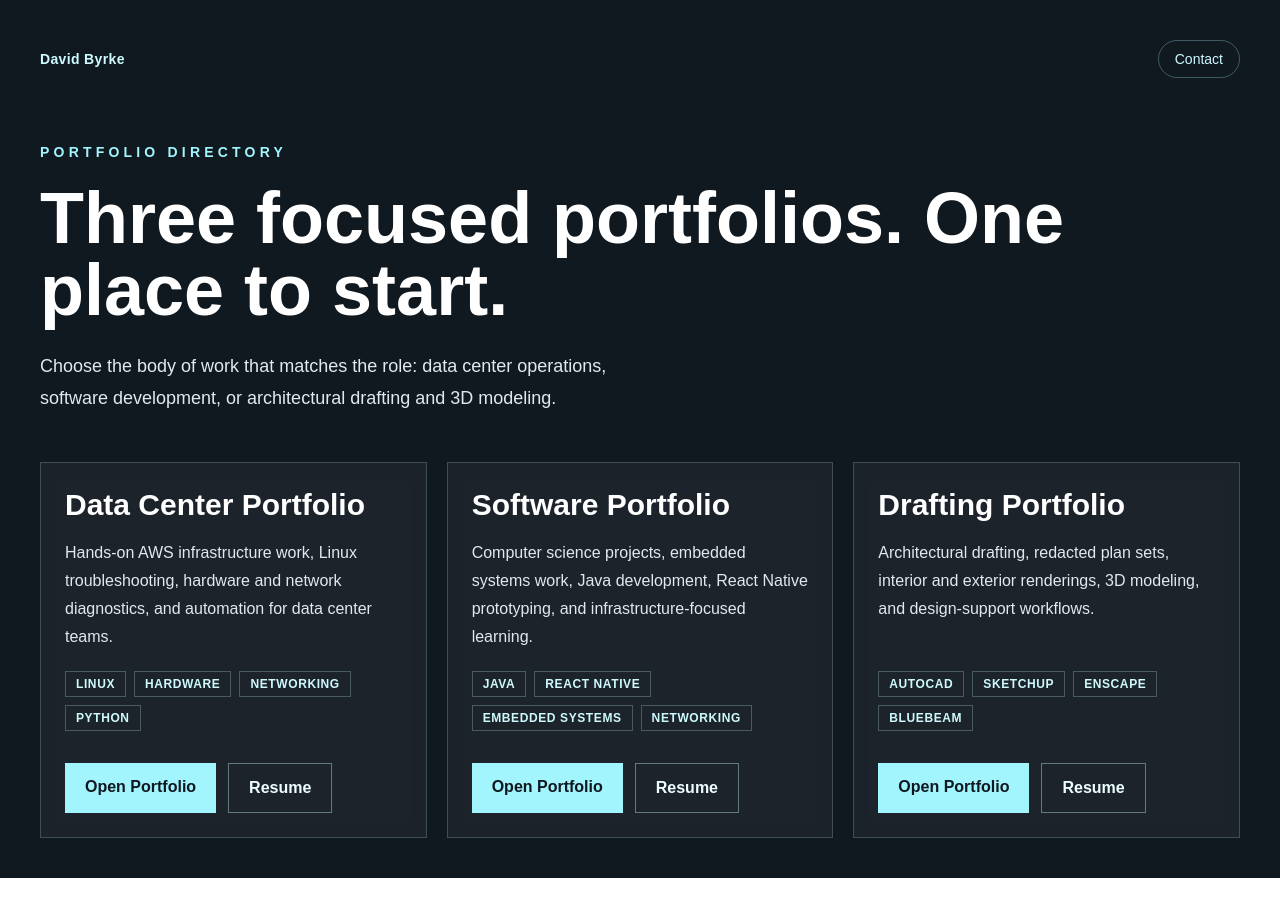
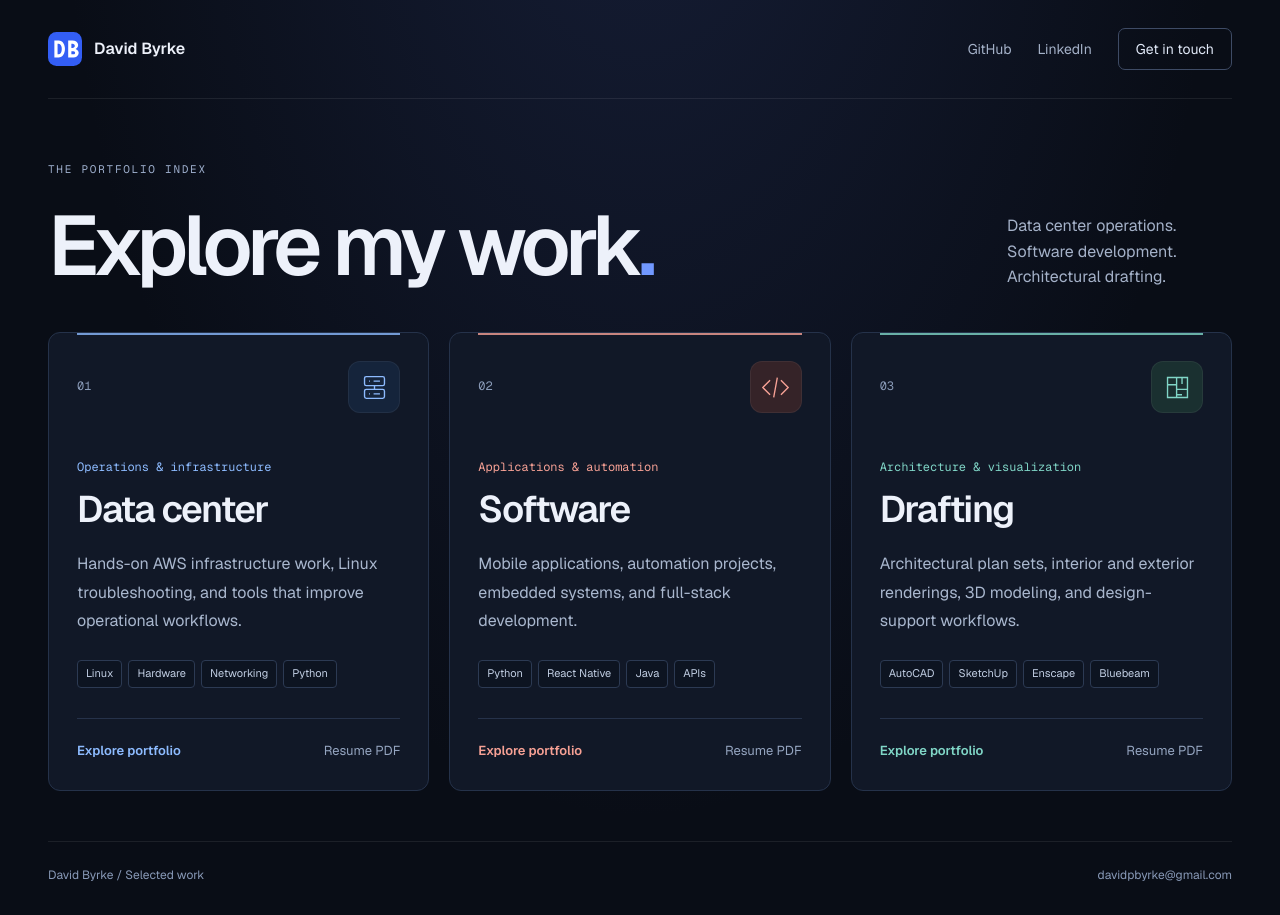
Before and after one commit to byrkedavid/my-portfolio, a Next.js app: page / in a window 1280 px wide. Before the commit the page ends 878 px from the top, so only its background shows below. Built offline with nearby package versions, Linux system fonts and the light colour scheme.

Commit message:
Redesign portfolio homepage and add DB monogram favicon

```diff
--- a/app/page.tsx
+++ b/app/page.tsx
@@ -1,81 +1,41 @@
 import Link from "next/link";
+import styles from "./hub.module.css";
 
 const portfolios = [
-  {
-    title: "Data Center Portfolio",
-    href: "/data-center",
-    resumeHref: "/resumes/data-center-resume.pdf",
-    description:
-      "Hands-on AWS infrastructure work, Linux troubleshooting, hardware and network diagnostics, and automation for data center teams.",
-    tags: ["Linux", "Hardware", "Networking", "Python"],
-  },
-  {
-    title: "Software Portfolio",
-    href: "/software",
-    resumeHref: "/resumes/software-resume.pdf",
-    description:
-      "Computer science projects, embedded systems work, Java development, React Native prototyping, and infrastructure-focused learning.",
-    tags: ["Java", "React Native", "Embedded Systems", "Networking"],
-  },
-  {
-    title: "Drafting Portfolio",
-    href: "/drafting",
-    resumeHref: "/resumes/drafting-resume.pdf",
-    description:
-      "Architectural drafting, redacted plan sets, interior and exterior renderings, 3D modeling, and design-support workflows.",
-    tags: ["AutoCAD", "SketchUp", "Enscape", "Bluebeam"],
-  },
+  { number: "01", title: "Data center", subtitle: "Operations & infrastructure", href: "/data-center", resumeHref: "/resumes/data-center-resume.pdf", description: "Hands-on AWS infrastructure work, Linux troubleshooting, and tools that improve operational workflows.", tags: ["Linux", "Hardware", "Networking", "Python"], theme: "infra" },
+  { number: "02", title: "Software", subtitle: "Applications & automation", href: "/software", resumeHref: "/resumes/software-resume.pdf", description: "Mobile applications, automation projects, embedded systems, and full-stack development.", tags: ["Python", "React Native", "Java", "APIs"], theme: "software" },
+  { number: "03", title: "Drafting", subtitle: "Architecture & visualization", href: "/drafting", resumeHref: "/resumes/drafting-resume.pdf", description: "Architectural plan sets, interior and exterior renderings, 3D modeling, and design-support workflows.", tags: ["AutoCAD", "SketchUp", "Enscape", "Bluebeam"], theme: "drafting" },
 ];
 
+function PortfolioIcon({ kind }: { kind: string }) {
+  return <svg viewBox="0 0 32 32" fill="none" stroke="currentColor" strokeWidth="1.5" aria-hidden="true">
+    {kind === "infra" ? <><rect x="5" y="4" width="22" height="10" rx="2"/><rect x="5" y="18" width="22" height="10" rx="2"/><path d="M10 9h1m4 0h7M10 23h1m4 0h7M16 14v4"/></> : kind === "software" ? <><path d="m10 8-8 8 8 8m12-16 8 8-8 8m-4-19-4 22"/></> : <><path d="M5 27V5h22v22H5Zm0-14h10V5m0 8v14m0-9h12"/><path d="M21 5v7m-6 12h6"/></>}
+  </svg>;
+}
+
 export default function PortfolioHub() {
-  return (
-    <main className="min-h-screen bg-[#101820] px-6 py-10 text-white lg:px-10">
-      <section className="mx-auto flex min-h-[calc(100vh-5rem)] max-w-7xl flex-col justify-center">
-        <nav className="mb-16 flex items-center justify-between text-sm text-cyan-100">
-          <Link href="/" className="font-bold tracking-wide">
-            David Byrke
-          </Link>
-          <a href="mailto:davidpbyrke@gmail.com" className="rounded-full border border-cyan-200/30 px-4 py-2 transition hover:bg-white/10">
-            Contact
-          </a>
-        </nav>
-
-        <div className="grid gap-12">
-          <div>
-            <p className="text-sm font-bold uppercase tracking-[0.3em] text-cyan-200">Portfolio Directory</p>
-            <h1 className="mt-5 text-5xl font-black leading-none md:text-7xl">
-              Three focused portfolios. One place to start.
-            </h1>
-            <p className="mt-6 max-w-xl text-lg leading-8 text-slate-200">
-              Choose the body of work that matches the role: data center operations, software development, or architectural drafting and 3D modeling.
-            </p>
-          </div>
-
-          <div className="grid gap-5 md:grid-cols-3">
-            {portfolios.map((portfolio) => (
-              <article key={portfolio.title} className="border border-cyan-100/20 bg-white/5 p-6 backdrop-blur">
-                <h2 className="text-3xl font-black">{portfolio.title}</h2>
-                <p className="mt-4 min-h-28 leading-7 text-slate-200">{portfolio.description}</p>
-                <div className="mt-5 flex flex-wrap gap-2">
-                  {portfolio.tags.map((tag) => (
-                    <span key={tag} className="border border-cyan-100/25 px-2.5 py-1 text-xs font-bold uppercase tracking-wider text-cyan-100">
-                      {tag}
-                    </span>
-                  ))}
-                </div>
-                <div className="mt-8 flex flex-col gap-3 sm:flex-row">
-                  <a href={portfolio.href} className="bg-cyan-200 px-5 py-3 text-center font-bold text-[#101820] transition hover:bg-white">
-                    Open Portfolio
-                  </a>
-                  <a href={portfolio.resumeHref} className="border border-cyan-100/40 px-5 py-3 text-center font-bold text-cyan-50 transition hover:bg-white/10">
-                    Resume
-                  </a>
-                </div>
-              </article>
-            ))}
-          </div>
-        </div>
+  return <main className={styles.page}>
+    <a className={styles.skip} href="#portfolios">Skip to portfolios</a>
+    <div className={styles.shell}>
+      <header className={styles.header}>
+        <Link href="/" className={styles.brand}><svg viewBox="0 0 32 32" aria-hidden="true"><rect width="32" height="32" rx="8" fill="#335ef5"/><path d="M6 8h4c8 0 8 16 0 16H6V8Zm3 3v10h1c4 0 4-10 0-10H9Zm10-3h4c6 0 7 6 3 8 5 2 3 8-2 8h-5V8Zm3 3v4h1c3 0 3-4 0-4h-1Zm0 7v3h2c2 0 2-3 0-3h-2Z" fill="white" fillRule="evenodd"/></svg><span>David Byrke</span></Link>
+        <nav aria-label="Contact links" className={styles.nav}><a href="https://github.com/byrkedavid" target="_blank" rel="noreferrer">GitHub</a><a href="https://www.linkedin.com/in/david-byrke-b47220182" target="_blank" rel="noreferrer">LinkedIn</a><a href="mailto:davidpbyrke@gmail.com" className={styles.contact}>Get in touch</a></nav>
+      </header>
+      <section className={styles.intro} aria-labelledby="intro-title">
+        <p className={styles.eyebrow}>THE PORTFOLIO INDEX</p>
+        <div className={styles.introRow}><h1 id="intro-title">Explore my work<span>.</span></h1><p>Data center operations.<br/>{" "}Software development.<br/>{" "}Architectural drafting.</p></div>
       </section>
-    </main>
-  );
+      <section id="portfolios" className={styles.portfolios} aria-label="Choose a portfolio">
+        {portfolios.map(p => <article key={p.href} className={`${styles.card} ${styles[p.theme]}`}>
+          <div className={styles.cardTop}><span className={styles.number}>{p.number}</span><div className={styles.icon}><PortfolioIcon kind={p.theme}/></div></div>
+          <p className={styles.subtitle}>{p.subtitle}</p>
+          <h2><Link href={p.href}>{p.title}</Link></h2>
+          <p className={styles.description}>{p.description}</p>
+          <div className={styles.tags}>{p.tags.map(tag => <span key={tag}>{tag}</span>)}</div>
+          <div className={styles.cardActions}><Link href={p.href} className={styles.open}>Explore portfolio</Link><a href={p.resumeHref} className={styles.resume}>Resume PDF</a></div>
+        </article>)}
+      </section>
+      <footer className={styles.footer}><span>David Byrke / Selected work</span><a href="mailto:davidpbyrke@gmail.com">davidpbyrke@gmail.com</a></footer>
+    </div>
+  </main>;
 }
```
Also changed, not shown: app/hub.module.css (added), app/icon.svg (added), 1 other file (tests, documents, lock files or other folders).
